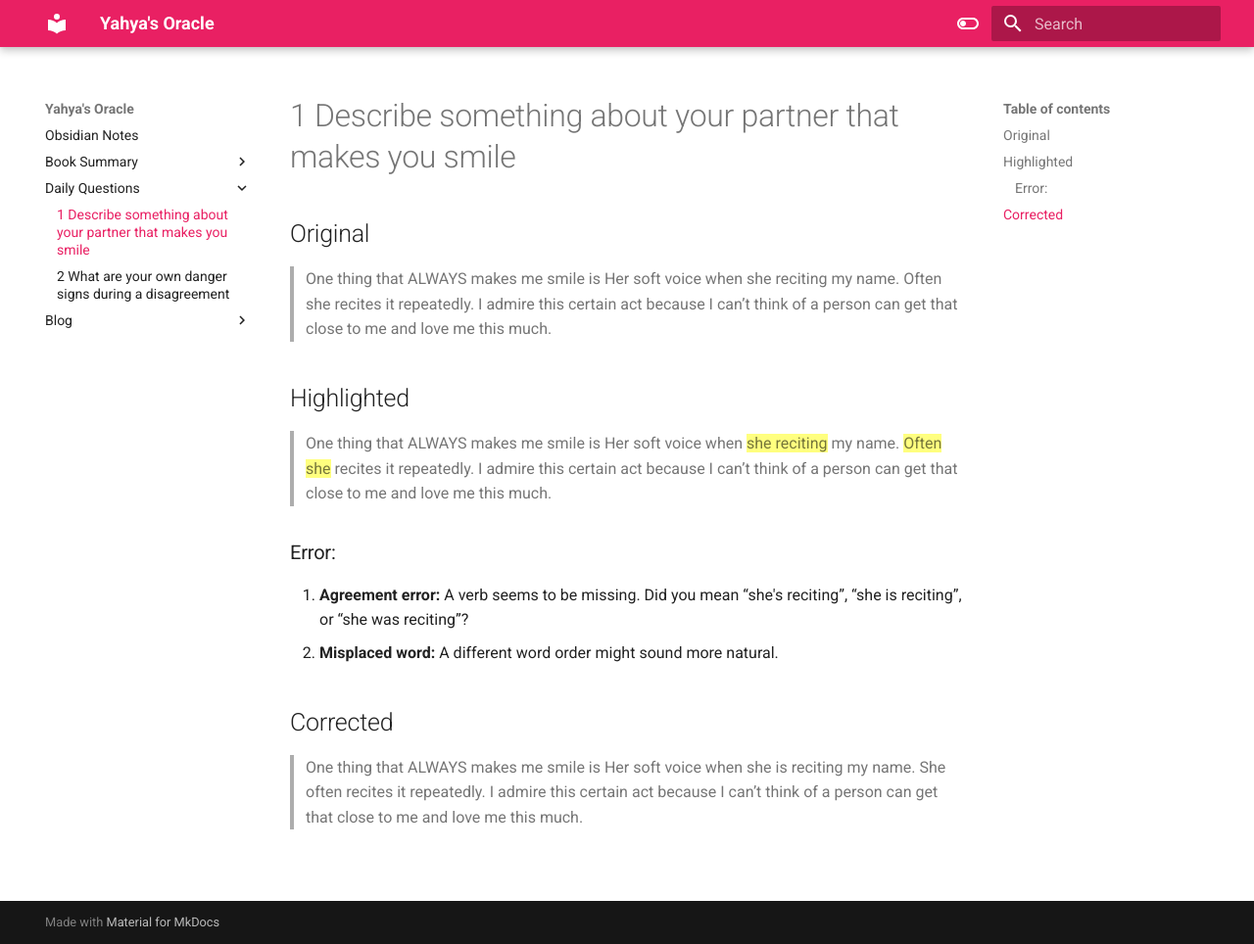
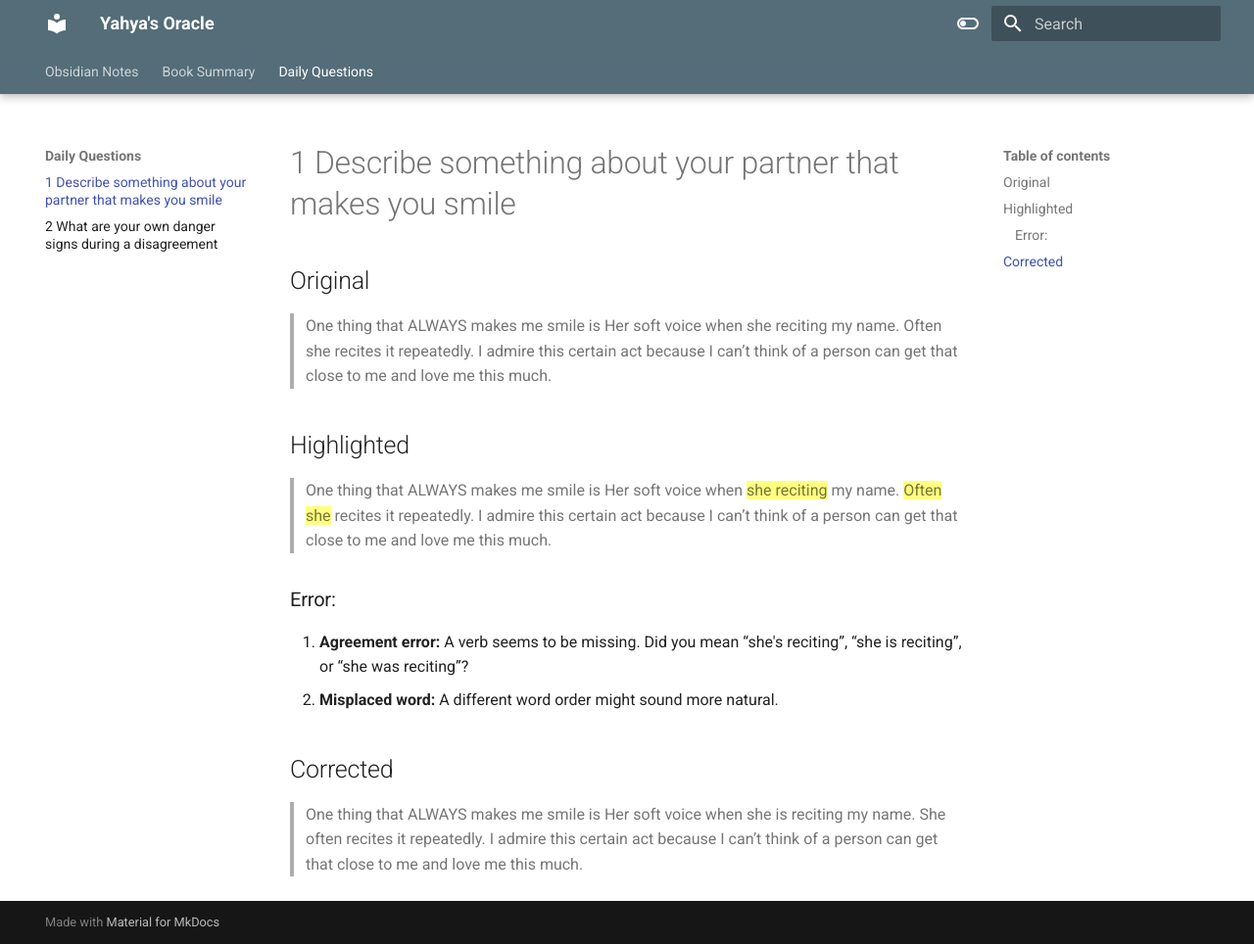
Before and after one commit to yahyaqr/oracle, an MkDocs documentation site: the page built from docs/Daily Questions/1 Describe something about your partner that makes you smile.md, in a window 1280 px wide and 964 px high. Shown: the whole window at 98% size. Built offline with MkDocs 1.6.1 and Material for MkDocs 9.7.7, drawn with Linux system fonts in a browser that asks for light colours.

Commit message:
Update mkdocs.yml experiment

```diff
--- a/mkdocs.yml
+++ b/mkdocs.yml
@@ -1,14 +1,23 @@
 site_name: Yahya's Oracle
-
+site_description: My personal digital garden
+site_author: Yahyaqr
+site_url: https://yahyaqr.github.io/oracle
 theme:
     name: 'material'
+    features:
+        - navigation.tabs
+        - navigation.tabs.sticky
+        - navigation.tracking
+        - navigation.instant
+        - navigation.instant.prefetch
+        - navigation.top
+        - content.code.annotate
     palette:
-
     # Light mode
     - media: "(prefers-color-scheme: light)"
       scheme: default
-      primary: pink
-      accent: indigo
+      primary: blue grey
+      accent: light blue
       toggle:
         icon: material/toggle-switch-off-outline
         name: Switch to dark mode
@@ -16,8 +25,8 @@ theme:
     # Dark mode
     - media: "(prefers-color-scheme: dark)"
       scheme: slate
-      primary: pink
-      accent: blue
+      primary: blue grey
+      accent: light blue
       toggle:
         icon: material/toggle-switch
         name: Switch to light mode
@@ -44,21 +53,12 @@ markdown_extensions:
         - name: mermaid
           class: mermaid
           format: !!python/name:pymdownx.superfences.fence_code_format
-
   - toc:
       permalink: true
 
 plugins:
   - search
   - roamlinks
-  - blog
-  - rss:
-      match_path: blog/posts/.*
-      date_from_meta:
-        as_creation: date
-      categories:
-        - categories
-        - tags
 
 extra_javascript:
   - javascripts/mathjax.js
```
